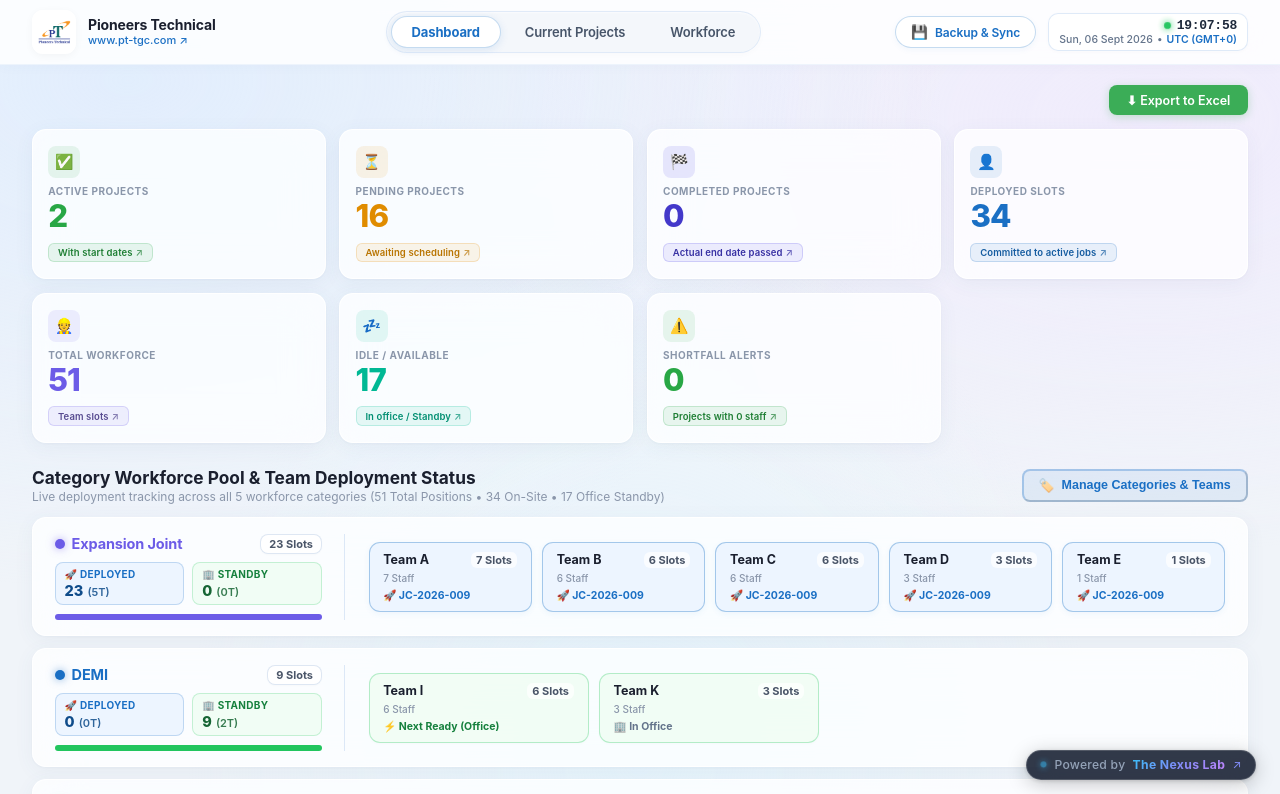
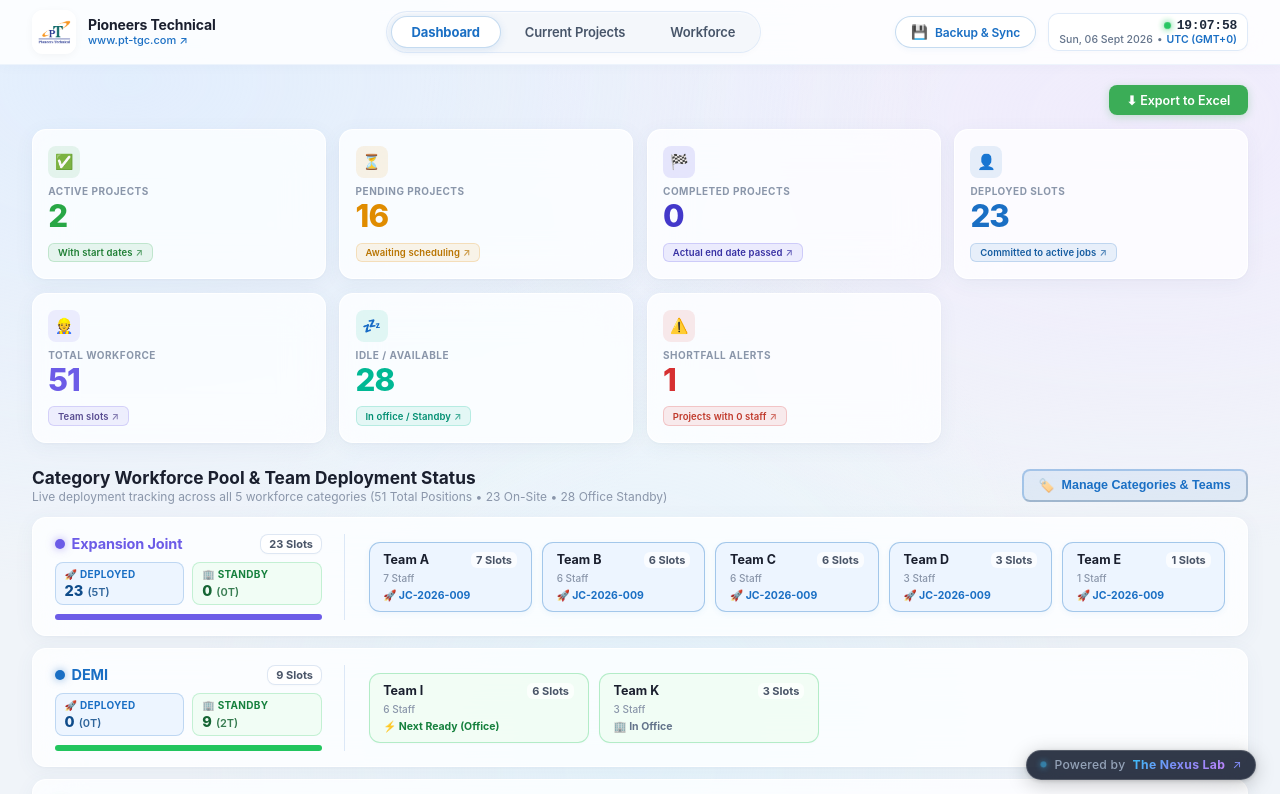
Before and after one commit to reymoses-stack/yasinnagoor-PT, a React (Vite) app in the folder frontend/: page / in a window 1280 px wide. Shown: the top 794 px of the page. Built offline with nearby package versions, Linux system fonts and the light colour scheme.

Commit message:
fix: prevent auto-deploying teams to categories with 0 configured teams (e.g. Oil Spill)

```diff
--- a/frontend/src/api.js
+++ b/frontend/src/api.js
@@ -403,13 +403,16 @@ export function computeDashboardFromData(prjs = [], emps = []) {
     catTeams[catName] = new Set(validTeams)
   })
 
-  // Add any employee teams
+  // Add any employee teams ONLY for categories that have teams configured
   emps.forEach(e => {
     const c = getCategory(e.project)
     const t = (e.team || '').replace(/team/i, '').trim().toUpperCase()
-    if (c && c !== 'All' && c !== 'Oil Spill' && t && t !== '-') {
-      if (!catTeams[c]) catTeams[c] = new Set()
-      catTeams[c].add(t)
+    if (c && c !== 'All' && t && t !== '-') {
+      const definedTeams = getAllTeamsForCategory(c)
+      if (definedTeams.length > 0) {
+        if (!catTeams[c]) catTeams[c] = new Set()
+        catTeams[c].add(t)
+      }
     }
   })
 
@@ -456,7 +459,16 @@ export function computeDashboardFromData(prjs = [], emps = []) {
 
   Object.entries(catRelevantProjects).forEach(([cat, activeList]) => {
     const allCatTeams = Array.from(catTeams[cat] || []).sort()
-    if (!allCatTeams.length || !activeList.length) return
+    if (!allCatTeams.length || !activeList.length) {
+      activeList.forEach(p => {
+        const explicit = (p.team || '')
+          .split(',')
+          .map(t => t.replace(/team/i, '').trim().toUpperCase())
+          .filter(Boolean)
+        projectAssignedTeams[p.id] = explicit
+      })
+      return
+    }
 
     const getOtherExplicitReserved = excludeId => {
       const reserved = new Set()
@@ -478,12 +490,12 @@ export function computeDashboardFromData(prjs = [], emps = []) {
         .filter(Boolean)
       if (explicit.length > 0) {
         projectAssignedTeams[p1.id] = explicit
-        explicit.forEach(t => usedTeams[cat].set(t, p1.jobCard))
+        explicit.forEach(t => usedTeams[cat]?.set(t, p1.jobCard))
       } else {
         const otherReserved = getOtherExplicitReserved(p1.id)
         const p1Teams = allCatTeams.filter(t => !otherReserved.has(t))
-        projectAssignedTeams[p1.id] = p1Teams.length > 0 ? p1Teams : [allCatTeams[0]]
-        projectAssignedTeams[p1.id].forEach(t => usedTeams[cat].set(t, p1.jobCard))
+        projectAssignedTeams[p1.id] = p1Teams.length > 0 ? p1Teams : (allCatTeams.length > 0 ? [allCatTeams[0]] : [])
+        projectAssignedTeams[p1.id].forEach(t => usedTeams[cat]?.set(t, p1.jobCard))
       }
     } else {
       const p1 = activeList[0]
@@ -499,7 +511,7 @@ export function computeDashboardFromData(prjs = [], emps = []) {
           projectAssignedTeams[pi.id] = explicit
           explicit.forEach(t => {
             claimedBySubsequent.add(t)
-            usedTeams[cat].set(t, pi.jobCard)
+            usedTeams[cat]?.set(t, pi.jobCard)
           })
         } else {
           let chosen = ''
@@ -521,7 +533,9 @@ export function computeDashboardFromData(prjs = [], emps = []) {
           if (chosen) {
             claimedBySubsequent.add(chosen)
             projectAssignedTeams[pi.id] = [chosen]
-            usedTeams[cat].set(chosen, pi.jobCard)
+            usedTeams[cat]?.set(chosen, pi.jobCard)
+          } else {
+            projectAssignedTeams[pi.id] = []
           }
         }
       }
@@ -534,11 +548,11 @@ export function computeDashboardFromData(prjs = [], emps = []) {
       if (explicit1.length > 0) {
         const p1Teams = explicit1.filter(t => !claimedBySubsequent.has(t))
         projectAssignedTeams[p1.id] = p1Teams.length > 0 ? p1Teams : explicit1
-        projectAssignedTeams[p1.id].forEach(t => usedTeams[cat].set(t, p1.jobCard))
+        projectAssignedTeams[p1.id].forEach(t => usedTeams[cat]?.set(t, p1.jobCard))
       } else {
         const p1Teams = allCatTeams.filter(t => !claimedBySubsequent.has(t))
-        projectAssignedTeams[p1.id] = p1Teams.length > 0 ? p1Teams : [allCatTeams[0]]
-        projectAssignedTeams[p1.id].forEach(t => usedTeams[cat].set(t, p1.jobCard))
+        projectAssignedTeams[p1.id] = p1Teams.length > 0 ? p1Teams : (allCatTeams.length > 0 ? [allCatTeams[0]] : [])
+        projectAssignedTeams[p1.id].forEach(t => usedTeams[cat]?.set(t, p1.jobCard))
       }
     }
   })
@@ -567,15 +581,15 @@ export function computeDashboardFromData(prjs = [], emps = []) {
       .map(t => t.replace(/team/i, '').trim().toUpperCase())
       .filter(Boolean)
 
-    // Preserve assigned teams for Completed projects as well!
+    // Preserve assigned teams for Completed and Active projects only if teams exist for category
     let assignedTeams = []
     if (projectAssignedTeams[p.id]?.length > 0) {
       assignedTeams = projectAssignedTeams[p.id]
     } else if (explicit.length > 0) {
       assignedTeams = explicit
-    } else if (status === 'Completed' || status === 'Active') {
+    } else if ((status === 'Completed' || status === 'Active') && allTeams.length > 0) {
       // Historical/default assigned team for completed/active projects
-      assignedTeams = [allTeams[0] || 'A']
+      assignedTeams = [allTeams[0]]
     }
 
     let assignedEmps = []
--- a/frontend/src/pages/Dashboard.jsx
+++ b/frontend/src/pages/Dashboard.jsx
@@ -45,6 +45,9 @@ function fmtDate(d) {
 function getBusyTeamsForCategory(category, excludeId, projectList = []) {
   const busyMap = {}
   const allCat = getAllTeamsForCategory(category, projectList)
+  if (!allCat || allCat.length === 0) {
+    return busyMap
+  }
 
   const otherProjects = (projectList || []).filter(
     other =>
@@ -70,10 +73,11 @@ function getBusyTeamsForCategory(category, excludeId, projectList = []) {
             busyMap[t] = p.jobCard || `Project #${p.id}`
           })
         } else {
-          // Otherwise, it only locks its primary base team (Team A)!
-          // All helper teams (Team B, Team C, Team D, Team E) stay AVAILABLE for subsequent projects!
-          const baseTeam = allCat[0] || 'A'
+          // Otherwise, it only locks its primary base team if teams exist
+          const baseTeam = allCat.length > 0 ? allCat[0] : null
+          if (baseTeam) {
             busyMap[baseTeam] = p.jobCard || `Project #${p.id}`
+          }
         }
       } else {
         // Subsequent projects lock their chosen teams
@@ -318,6 +322,11 @@ export default function Dashboard({ onOpenBackup }) {
           setSelectedTeams(defaultChoice)
           updated.team = defaultChoice.join(', ')
         }
+      } else if (!val || allTeams.length === 0) {
+        if (allTeams.length === 0) {
+          setSelectedTeams([])
+          updated.team = ''
+        }
       }
       return updated
     })
@@ -332,6 +341,7 @@ export default function Dashboard({ onOpenBackup }) {
       const available = allTeams.filter(t => !busyMap[t]).sort()
 
       if (updated.expStart || updated.actStart) {
+        if (available.length > 0) {
           const isFirst = Object.keys(busyMap).length === 0
           if (isFirst) {
             setSelectedTeams(available)
@@ -342,6 +352,13 @@ export default function Dashboard({ onOpenBackup }) {
             setSelectedTeams(newChoice)
             updated.team = newChoice.join(', ')
           }
+        } else {
+          setSelectedTeams([])
+          updated.team = ''
+        }
+      } else {
+        setSelectedTeams([])
+        updated.team = ''
       }
       return updated
     })
@@ -1023,6 +1040,22 @@ export default function Dashboard({ onOpenBackup }) {
                     marginTop: '6px',
                   }}
                 >
+                  {allCategoryTeams.length === 0 ? (
+                    <div
+                      style={{
+                        padding: '10px 14px',
+                        background: '#f8fafc',
+                        border: '1.5px dashed #cbd5e1',
+                        borderRadius: '8px',
+                        fontSize: '12px',
+                        color: '#64748b',
+                        width: '100%',
+                      }}
+                    >
+                      ℹ️ No teams are configured for category <strong>{currentCategory}</strong>. No team will be deployed. (You can configure teams via Category Settings).
+                    </div>
+                  ) : (
+                    <>
                       {/* Render Available Teams as Checkbox Cards */}
                       {availableTeamsForEditing.map(t => {
                         const isSelected = selectedTeams.includes(t)
@@ -1117,6 +1150,8 @@ export default function Dashboard({ onOpenBackup }) {
                           </span>
                         </div>
                       ))}
+                    </>
+                  )}
                 </div>
 
                 {selectedTeams.length > 0 && (
--- a/frontend/src/pages/Projects.jsx
+++ b/frontend/src/pages/Projects.jsx
@@ -25,6 +25,9 @@ function calc5DaysPrior(dateStr) {
 function getBusyTeamsForCategory(category, excludeId, projectList = []) {
   const busyMap = {}
   const allCat = getAllTeamsForCategory(category, projectList)
+  if (!allCat || allCat.length === 0) {
+    return busyMap
+  }
 
   const otherProjects = (projectList || []).filter(
     other =>
@@ -50,10 +53,11 @@ function getBusyTeamsForCategory(category, excludeId, projectList = []) {
             busyMap[t] = p.jobCard || `Project #${p.id}`
           })
         } else {
-          // Otherwise, it only locks its primary base team (Team A)!
-          // All helper teams (Team B, Team C, Team D, Team E) stay AVAILABLE for subsequent projects!
-          const baseTeam = allCat[0] || 'A'
+          // Otherwise, it only locks its primary base team if teams exist
+          const baseTeam = allCat.length > 0 ? allCat[0] : null
+          if (baseTeam) {
             busyMap[baseTeam] = p.jobCard || `Project #${p.id}`
+          }
         }
       } else {
         // Subsequent projects lock their chosen teams
@@ -326,6 +330,11 @@ export default function Projects({ onOpenBackup }) {
           setSelectedTeams(defaultChoice)
           updated.team = defaultChoice.join(', ')
         }
+      } else if (!val || allTeams.length === 0) {
+        if (allTeams.length === 0) {
+          setSelectedTeams([])
+          updated.team = ''
+        }
       }
       return updated
     })
@@ -340,6 +349,7 @@ export default function Projects({ onOpenBackup }) {
       const available = allTeams.filter(t => !busyMap[t]).sort()
 
       if (updated.expStart || updated.actStart) {
+        if (available.length > 0) {
           const isFirst = Object.keys(busyMap).length === 0
           if (isFirst) {
             setSelectedTeams(available)
@@ -350,6 +360,13 @@ export default function Projects({ onOpenBackup }) {
             setSelectedTeams(newChoice)
             updated.team = newChoice.join(', ')
           }
+        } else {
+          setSelectedTeams([])
+          updated.team = ''
+        }
+      } else {
+        setSelectedTeams([])
+        updated.team = ''
       }
       return updated
     })
@@ -733,6 +750,22 @@ export default function Projects({ onOpenBackup }) {
                     marginTop: '6px',
                   }}
                 >
+                  {allCategoryTeams.length === 0 ? (
+                    <div
+                      style={{
+                        padding: '10px 14px',
+                        background: '#f8fafc',
+                        border: '1.5px dashed #cbd5e1',
+                        borderRadius: '8px',
+                        fontSize: '12px',
+                        color: '#64748b',
+                        width: '100%',
+                      }}
+                    >
+                      ℹ️ No teams are configured for category <strong>{currentCategory}</strong>. No team will be deployed. (You can configure teams via Category Settings).
+                    </div>
+                  ) : (
+                    <>
                       {/* Render Available Teams as Checkbox Cards */}
                       {availableTeamsForEditing.map(t => {
                         const isSelected = selectedTeams.includes(t)
@@ -827,6 +860,8 @@ export default function Projects({ onOpenBackup }) {
                           </span>
                         </div>
                       ))}
+                    </>
+                  )}
                 </div>
 
                 {selectedTeams.length > 0 && (
```
Lines whose indentation alone changed are shown as unchanged.
